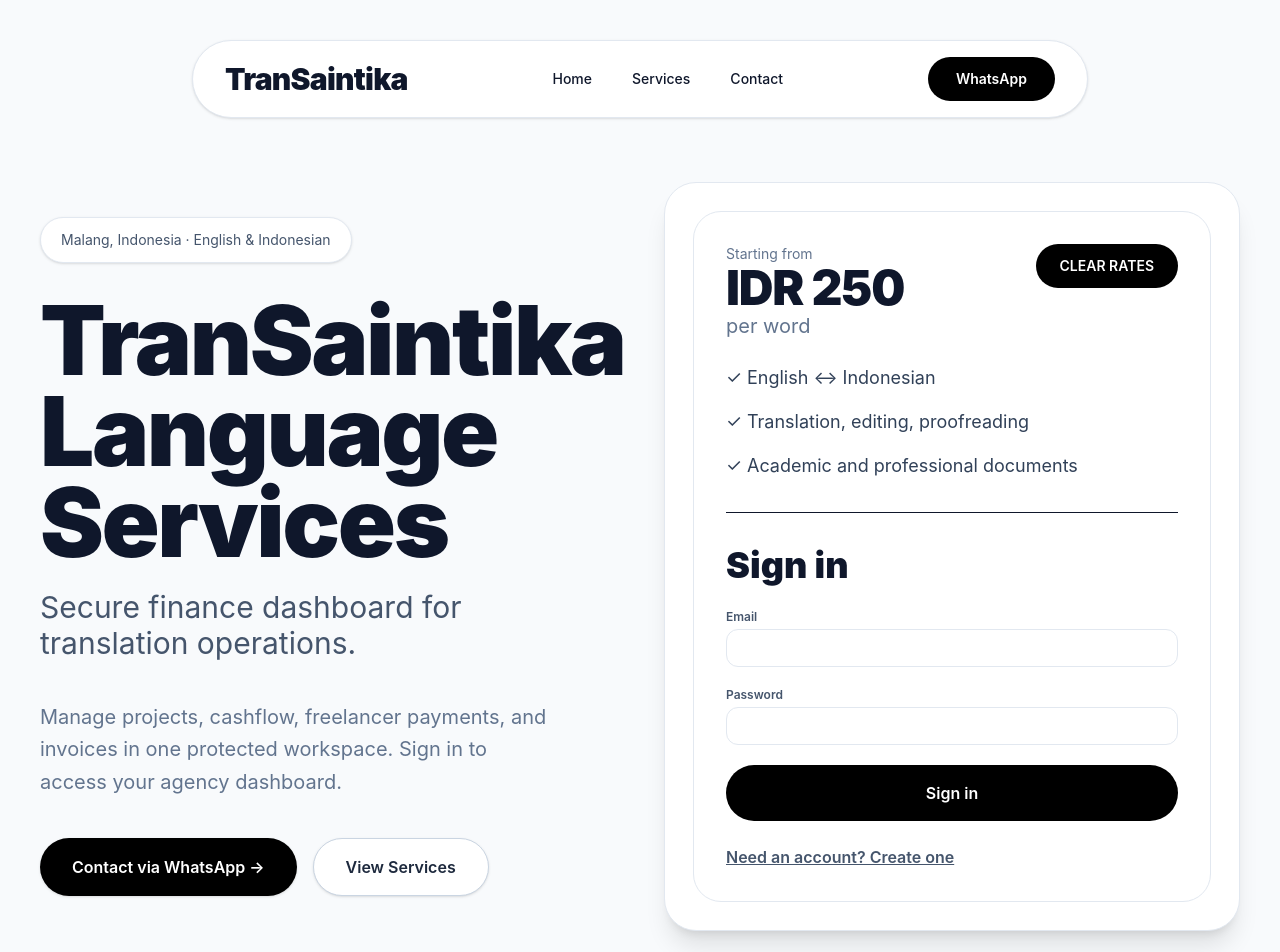
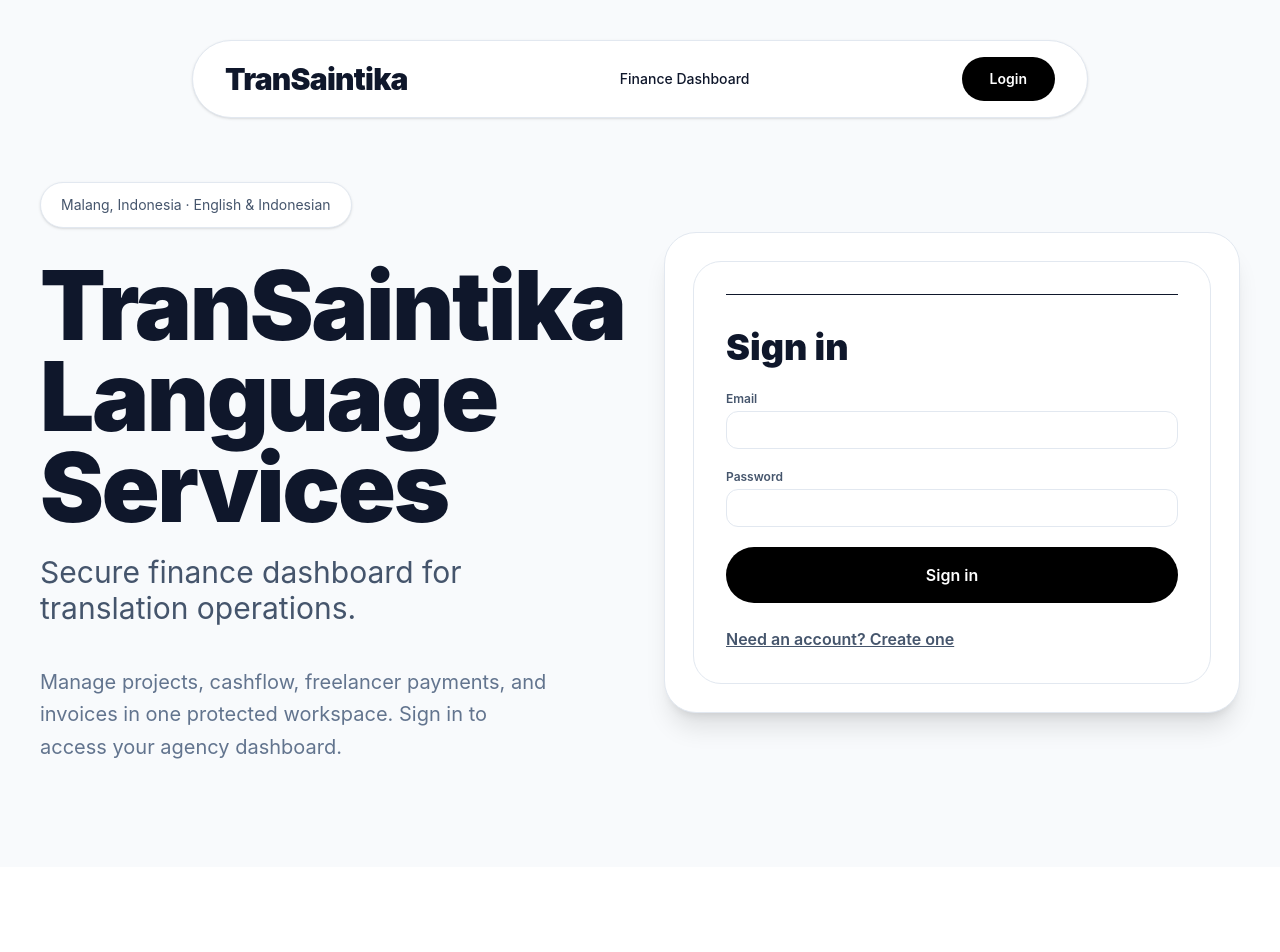
Before and after one commit to ardikardianto/transaintika.cash, a React (Vite) app: page / in a window 1280 px wide. Shown: the top 952 px of the page. After the commit the page ends 867 px from the top, so only its background shows below. Built offline with nearby package versions, Linux system fonts and the light colour scheme.

Commit message:
Simplify auth page and align navbar branding

```diff
--- a/src/App.jsx
+++ b/src/App.jsx
@@ -214,11 +214,11 @@ function AuthScreen({ onNotice }) {
         <nav className="mx-auto flex max-w-4xl items-center justify-between rounded-full border border-slate-200 bg-white px-8 py-4 shadow-sm">
           <div className="text-3xl font-black tracking-tight">TranSaintika</div>
           <div className="hidden gap-10 text-sm font-medium md:flex">
-            <span>Home</span>
-            <span>Services</span>
-            <span>Contact</span>
+            <span>Finance Dashboard</span>
           </div>
-          <div className="rounded-full bg-black px-7 py-3 text-sm font-semibold text-white">WhatsApp</div>
+          <div className="rounded-full bg-black px-7 py-3 text-sm font-semibold text-white">
+            Login
+          </div>
         </nav>
 
         <section className="grid min-h-[78vh] items-center gap-12 py-16 lg:grid-cols-2">
@@ -240,35 +240,11 @@ function AuthScreen({ onNotice }) {
               Manage projects, cashflow, freelancer payments, and invoices in one protected workspace. Sign in to access your agency dashboard.
             </p>
 
-            <div className="mt-10 flex flex-wrap gap-4">
-              <button className="rounded-full bg-black px-8 py-4 text-base font-semibold text-white shadow-sm">
-                Contact via WhatsApp →
-              </button>
-              <button className="rounded-full border border-slate-300 bg-white px-8 py-4 text-base font-semibold text-slate-800 shadow-sm">
-                View Services
-              </button>
-            </div>
+
           </div>
 
           <div className="mx-auto w-full max-w-xl rounded-[2rem] border border-slate-200 bg-white p-7 shadow-xl">
             <div className="rounded-[1.75rem] border border-slate-200 p-8">
-              <div className="mb-6 flex items-start justify-between">
-                <div>
-                  <p className="text-sm text-slate-500">Starting from</p>
-                  <h2 className="text-5xl font-black tracking-tight">IDR 250</h2>
-                  <p className="text-xl text-slate-500">per word</p>
-                </div>
-                <div className="rounded-full bg-black px-6 py-3 text-sm font-semibold text-white">
-                  CLEAR RATES
-                </div>
-              </div>
-
-              <div className="mb-8 space-y-4 text-lg text-slate-700">
-                <div>✓ English ↔ Indonesian</div>
-                <div>✓ Translation, editing, proofreading</div>
-                <div>✓ Academic and professional documents</div>
-              </div>
-
               <div className="border-t pt-8">
                 <h3 className="mb-6 text-4xl font-black">{mode === "signIn" ? "Sign in" : "Create Account"}</h3>
                 <form onSubmit={submit} className="space-y-5">
```
